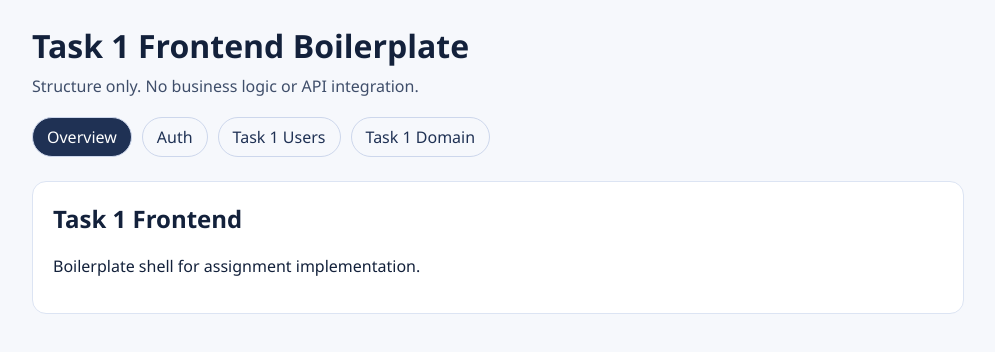
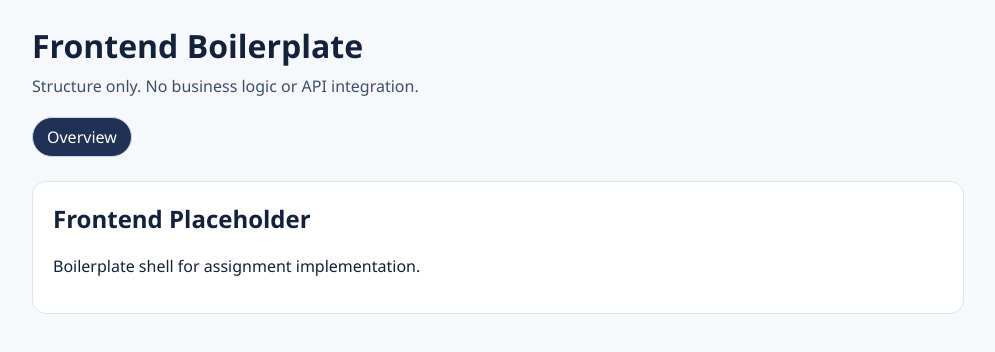
Before and after one commit to C-A-K-F-Repo/cakf-task1-frontend, a React (Vite) app: page / in a window 1280 px wide. Shown: the top 352 px of the page, without its empty margins (142-1137 px from the left). Built offline with nearby package versions, Linux system fonts and the light colour scheme.

Commit message:
Fix naming

```diff
--- a/index.html
+++ b/index.html
@@ -3,7 +3,7 @@
   <head>
     <meta charset="UTF-8" />
     <meta name="viewport" content="width=device-width, initial-scale=1.0" />
-    <title>Task 1 Frontend</title>
+    <title>Frontend Placeholder</title>
   </head>
   <body>
     <div id="root"></div>
--- a/src/components/task1/DomainEntityStub.jsx
+++ /dev/null
@@ -1,8 +0,0 @@
-export function DomainEntityStub() {
-  return (
-    <section className="card">
-      <h3>Domain Entity Module (Stub)</h3>
-      <p>Placeholder for the main Task 1 domain object list/details and metadata.</p>
-    </section>
-  );
-}
--- a/src/components/task1/PermissionsStub.jsx
+++ /dev/null
@@ -1,8 +0,0 @@
-export function PermissionsStub() {
-  return (
-    <section className="card">
-      <h3>Role Permissions (Stub)</h3>
-      <p>Placeholder for role-based UI sections (for example: Admin and Advanced User).</p>
-    </section>
-  );
-}
--- a/src/components/task1/UserFlowStub.jsx
+++ /dev/null
@@ -1,8 +0,0 @@
-export function UserFlowStub() {
-  return (
-    <section className="card">
-      <h3>User Flow (Stub)</h3>
-      <p>Placeholder for login/logout, routing guards, and end-to-end user flows.</p>
-    </section>
-  );
-}
--- a/src/components/task1/UserInfoFormStub.jsx
+++ /dev/null
@@ -1,8 +0,0 @@
-export function UserInfoFormStub() {
-  return (
-    <section className="card">
-      <h3>User Information Form (Stub)</h3>
-      <p>Placeholder for Task 1 user fields, validation rules, and form actions.</p>
-    </section>
-  );
-}
--- a/src/layouts/AppLayout.jsx
+++ b/src/layouts/AppLayout.jsx
@@ -1,17 +1,14 @@
 import { NavLink, Outlet } from "react-router-dom";
 
 const navItems = [
-  { to: "/", label: "Overview" },
-  { to: "/auth", label: "Auth" },
-  { to: "/task1/users", label: "Task 1 Users" },
-  { to: "/task1/domain", label: "Task 1 Domain" }
+  { to: "/", label: "Overview" }
 ];
 
 export function AppLayout() {
   return (
     <div className="app-shell">
       <header className="app-header">
-        <h1>Task 1 Frontend Boilerplate</h1>
+        <h1>Frontend Boilerplate</h1>
         <p>Structure only. No business logic or API integration.</p>
       </header>
 
--- a/src/pages/AuthPage.jsx
+++ /dev/null
@@ -1,13 +0,0 @@
-import { PageStub } from "../components/common/PageStub";
-import { UserFlowStub } from "../components/task1/UserFlowStub";
-
-export function AuthPage() {
-  return (
-    <PageStub
-      title="Authentication"
-      description="Authentication page skeleton without concrete logic."
-    >
-      <UserFlowStub />
-    </PageStub>
-  );
-}
--- a/src/pages/HomePage.jsx
+++ b/src/pages/HomePage.jsx
@@ -3,7 +3,7 @@ import { PageStub } from "../components/common/PageStub";
 export function HomePage() {
   return (
     <PageStub
-      title="Task 1 Frontend"
+      title="Frontend Placeholder"
       description="Boilerplate shell for assignment implementation."
     />
   );
--- a/src/pages/Task1DomainPage.jsx
+++ /dev/null
@@ -1,13 +0,0 @@
-import { PageStub } from "../components/common/PageStub";
-import { DomainEntityStub } from "../components/task1/DomainEntityStub";
-
-export function Task1DomainPage() {
-  return (
-    <PageStub
-      title="Task 1 Domain"
-      description="Placeholder for task-specific entities and operations."
-    >
-      <DomainEntityStub />
-    </PageStub>
-  );
-}
--- a/src/pages/Task1UsersPage.jsx
+++ /dev/null
@@ -1,15 +0,0 @@
-import { PageStub } from "../components/common/PageStub";
-import { PermissionsStub } from "../components/task1/PermissionsStub";
-import { UserInfoFormStub } from "../components/task1/UserInfoFormStub";
-
-export function Task1UsersPage() {
-  return (
-    <PageStub
-      title="Task 1 Users"
-      description="Placeholder for user management UI and related role actions."
-    >
-      <UserInfoFormStub />
-      <PermissionsStub />
-    </PageStub>
-  );
-}
```
Also changed, not shown: src/app/router.jsx (+0 -20 lines), 1 other file (tests, documents, lock files or other folders).
